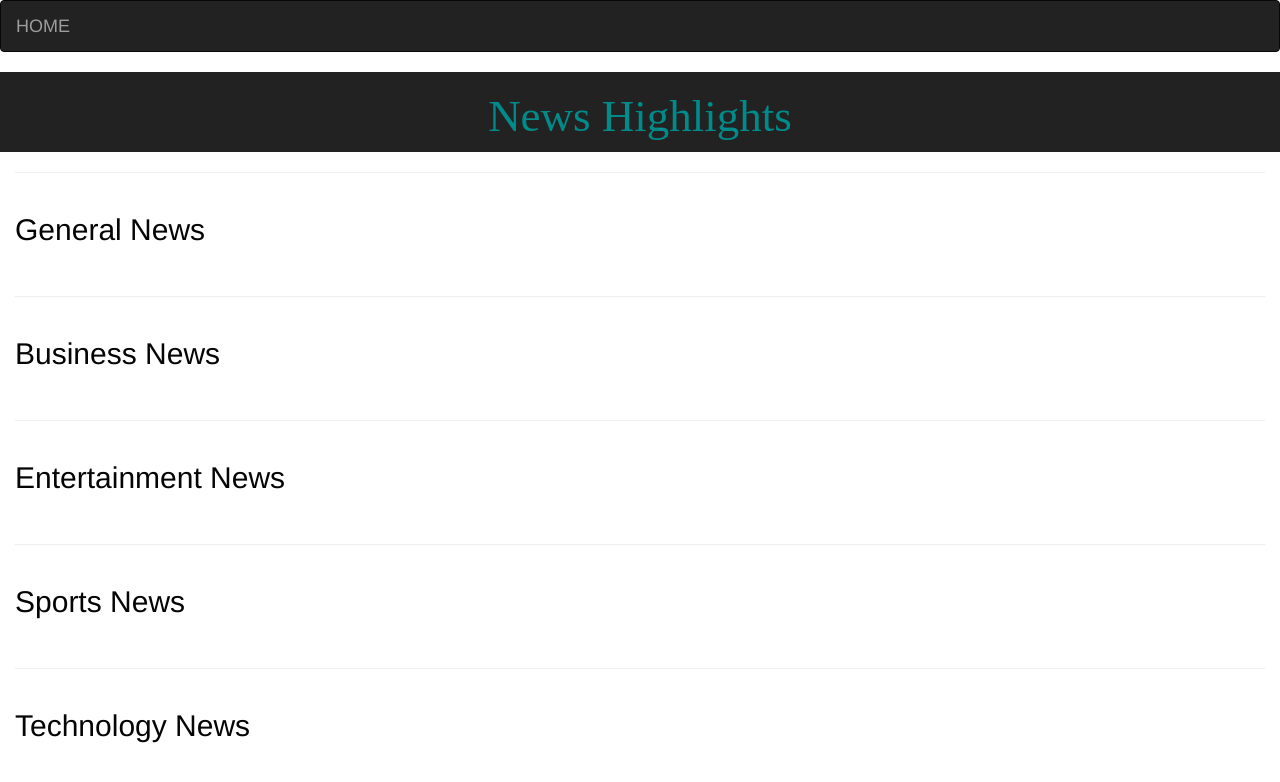
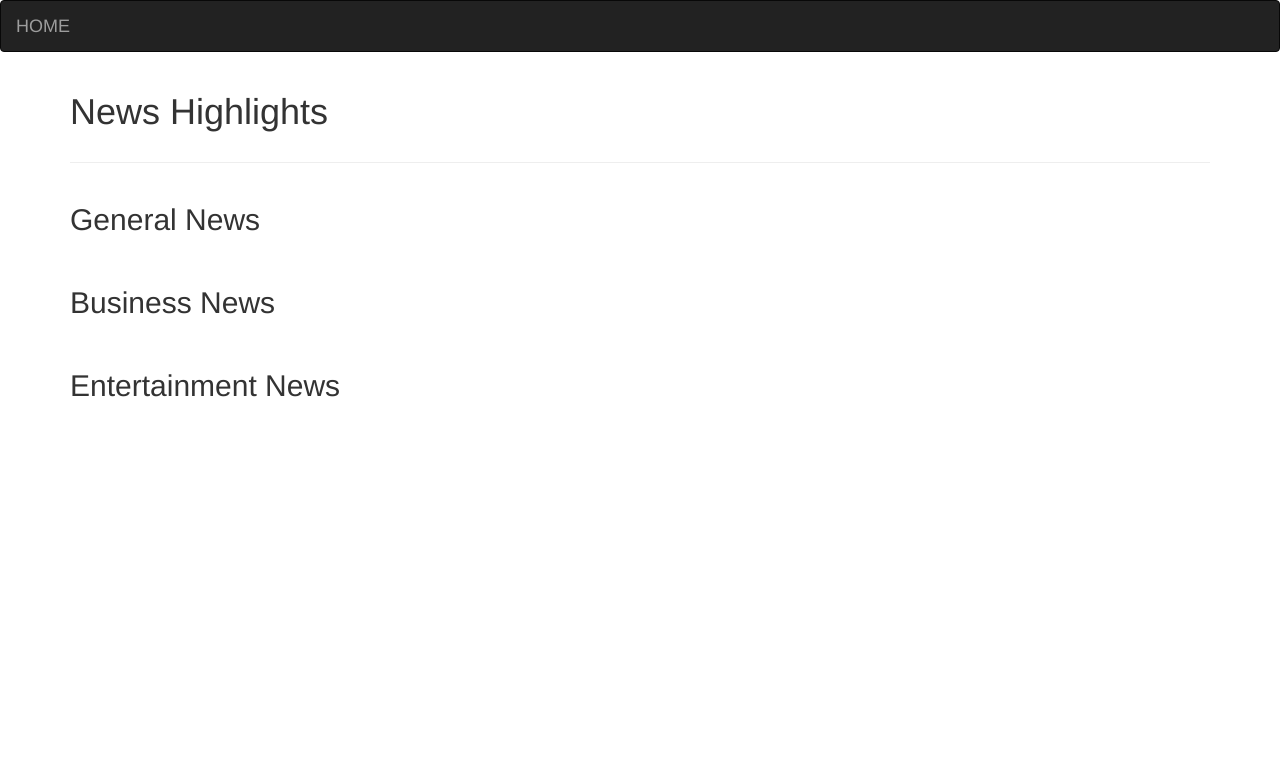
Before and after one commit to juru-juliette/newsHighligh, a Python web app: template app/templates/index.html in a window 1280 px wide. Shown: the top 782 px of the page. Run offline with Jinja, Linux system fonts and the light colour scheme; the template is opened without the code that fills it, so the values that code supplies are empty; some libraries are stand-ins or nearby versions.

Commit message:
debugging is over

```diff
--- a/app/requests.py
+++ b/app/requests.py
@@ -8,8 +8,6 @@ api_key = None
 # Getting the news base url
 base_url =  None
 article_url = None
-
-# Source=source.Source
 def configure_request(app):
     global api_key, base_url,article_url
     api_key=app.config['SOURCE_API_KEY']
--- a/app/static/css/index.css
+++ /dev/null
@@ -1,22 +0,0 @@
-.container{
-
-    background-color:white;
-        color:rgb(5, 5, 5);
-        position:fixed;
-        width: 100%;
-    }
-
-body{
-    background-color: rgb (34,32,32);
-    color:black;
-}
-.heading{
-    text-align: center;
-    background-color: #222;
-}
-h1{
-    color:darkcyan;
-    text-align: center;
-    font-family: serif;
-    font-size: 45px;
-}
--- a/app/templates/index.html
+++ b/app/templates/index.html
@@ -1,11 +1,8 @@
 <!-- <h1> Hello World </h1> -->
-{% extends 'base.html'%}
+ {% extends 'base.html'%}
 {% import 'macros.html' as macro%}
 <!-- style block -->
-{%  block styles %}
-{{super()}}
-<link rel="stylesheet" href="{{url_for('static',filename='css/index.css')}}">
-{% endblock%}
+
 <!-- content block -->
 <!DOCTYPE html>
 <html lang="en">
@@ -36,43 +33,31 @@
             </div>
             {{macro.displaySourceList(general)}}
 
-        </div>
-        <hr>
-        <div class="row" id="first">
+
+            <hr>
+
             <div class="col-md-12">
                 <h2>Business News</h2>
                 <br>
             </div>
             {{macro.displaySourceList(business)}}
-        </div>
-        <hr>
-        <div class="row" id="second">
+
+            <hr>
+
             <div class="col-md-12">
                 <h2>Entertainment News</h2>
                 <br>
             </div>
             {{macro.displaySourceList(entertainment)}}
+
+            <hr>
+
+
+            {% endblock%}
         </div>
-        <hr>
-        <div class="row" id="third">
-            <div class="col-md-12">
-                <h2>Sports News</h2>
-                <br>
-            </div>
-            {{macro.displaySourceList(sport)}}
-        </div>
-        <hr>
-        <div class="row" id="fourth">
-            <div class="col-md-12">
-                <h2>Technology News</h2>
-                <br>
-            </div>
-            {{macro.displaySourceList(tecnology)}}
-        </div>
-        {% endblock%}
     </div>
 
-    <h1>NEWS</h1>
+    <!-- <h1>NEWS</h1>
     <ul>
         {% for source in general %}
         <li>
@@ -84,7 +69,7 @@
         <li><a href="{{source.url}}">url</a></li>
         <a href="{{source.id}}">view article</a>
         {% endfor %}
-    </ul>
+    </ul> -->
 </body>
 
 </html>
--- a/app/templates/macros.html
+++ b/app/templates/macros.html
@@ -8,7 +8,7 @@
     <div class="col-md-5">
         <p>{{source.description}}</p>
         <a href="/article/{{source.id}}">Read Article</a>
-        <!-- <a href="{{source.url}}">Read Article</a> -->
+
     </div>
 
 </div>
```
Also changed, not shown: app/main/views.py (+6 -6 lines).
